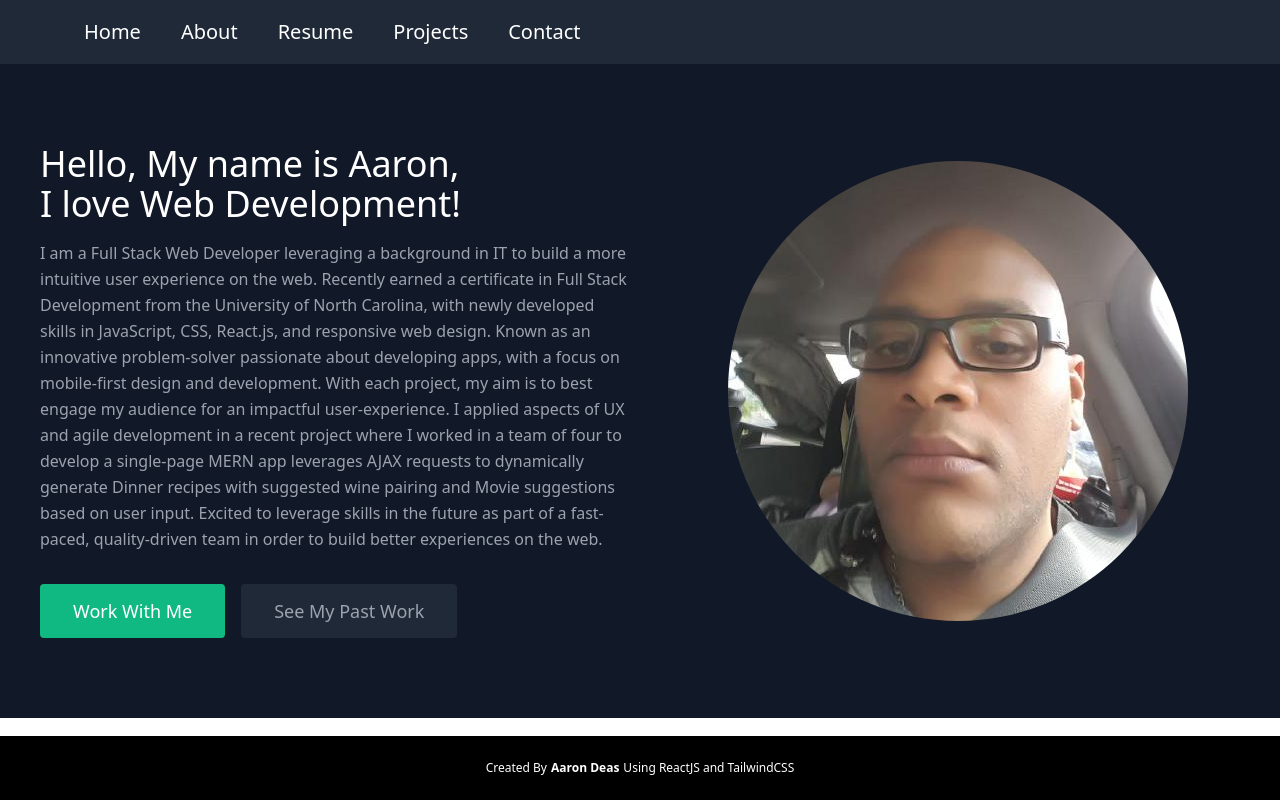
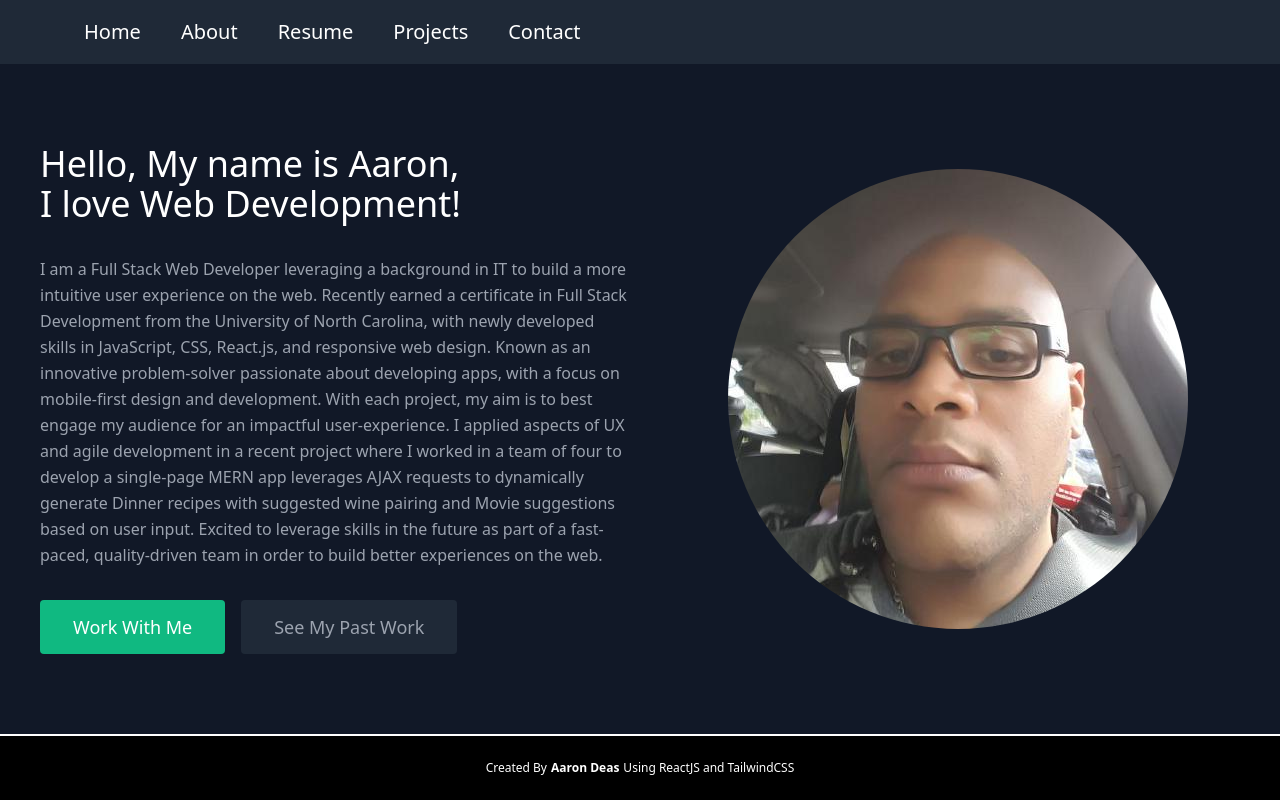
Before and after one commit to topdev0215/FrontendPotfolio, a React (Create React App) app: page / in a window 1280 px wide. Both pictures are taken after a click on the button "About". Built offline with nearby package versions, Linux system fonts and the light colour scheme.

Commit message:
Made a few more cosmetic changes

```diff
--- a/src/components/About.js
+++ b/src/components/About.js
@@ -10,7 +10,7 @@ const About = ({ handleClick }) => {
             Hello, My name is Aaron,
             <br className="hidden lg:inline-block" />I love Web Development!
           </h1>
-          <p className="mb-8 text-md leading-relaxed">
+          <p className="mt-4 mb-8 text-md leading-relaxed">
             I am a Full Stack Web Developer leveraging a background in IT to
             build a more intuitive user experience on the web. Recently earned a
             certificate in Full Stack Development from the University of North
--- a/src/components/Contact.js
+++ b/src/components/Contact.js
@@ -25,7 +25,7 @@ const Contact = () => {
 
   return (
     <div className="h-screen text-gray-400 bg-gray-900">
-      <p className="text-2xl flex justify-center text-base">
+      <p className="pt-3 text-2xl flex justify-center text-base">
         You can use this form to contact me by e-mail directly. Once you fill
         out this form press Send and your message will be sent directly to my
         e-mail. Thank you for visiting!
```
